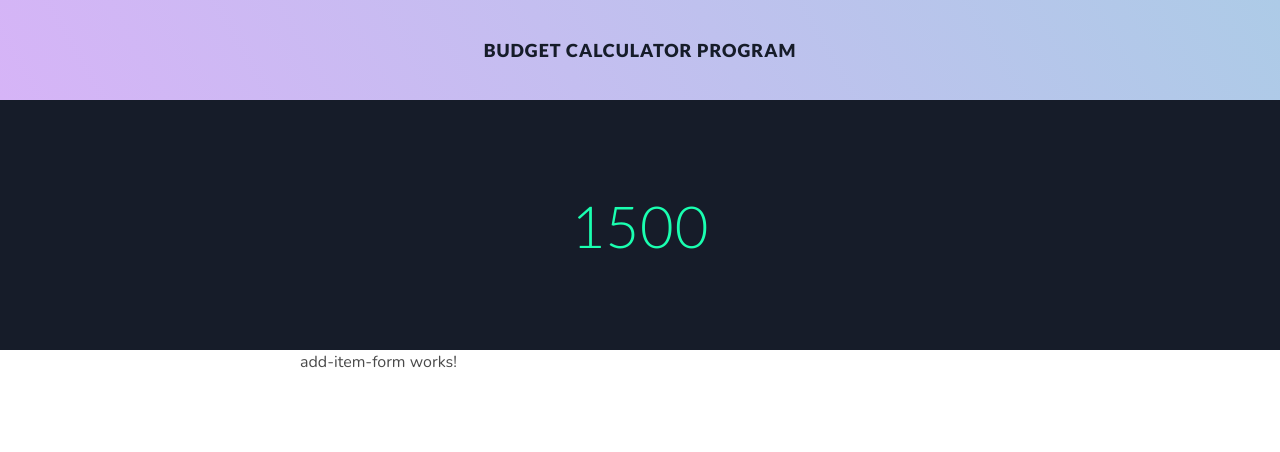
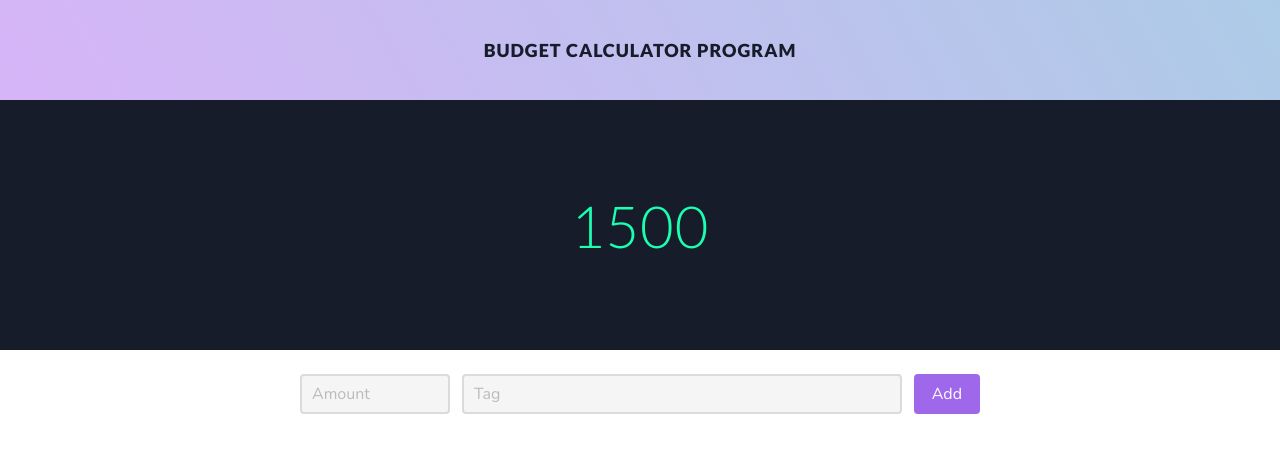
Before and after one commit to eminkartci/BudgetCalculator_React, an Angular app in the folder budget-app/: page / in a window 1280 px wide. Shown: the top 452 px of the page. Built offline with nearby package versions, Linux system fonts and the light colour scheme.

Commit message:
Add Item Form is done

```diff
--- a/budget-app/src/app/add-item-form/add-item-form.component.html
+++ b/budget-app/src/app/add-item-form/add-item-form.component.html
@@ -1 +1,28 @@
-<p>add-item-form works!</p>
+
+<form>
+    <div class="field is-horizontal">
+
+        <!-- Horizontal Div -->
+        <div class="field-body">
+
+            <!-- Amount Field -->
+            <div class="field is-narrow">
+                <p class="control">
+                    <input type="number" class="input" placeholder="Amount" style="width: 150px;">
+                </p>
+            </div>
+
+            <!-- Tag Field-->
+            <div class="field">
+                <p class="control">
+                    <input type="text" class="input" placeholder="Tag">
+                </p>
+            </div>
+
+            <!-- Add Button-->
+            <div class="button button is-primary is-narrow">
+                Add
+            </div>
+        </div>
+    </div>
+</form>
--- a/budget-app/src/app/main-page/main-page.component.html
+++ b/budget-app/src/app/main-page/main-page.component.html
@@ -13,6 +13,6 @@
 <section class="add-item-section">
 
     <div class="add-item-container">
-        <app-add-item-form></app-add-item-form>
+        <app-add-item-form style="padding: 20px;margin: 10px;"></app-add-item-form>
     </div>
 </section>
--- a/budget-app/src/app/main-page/main-page.component.scss
+++ b/budget-app/src/app/main-page/main-page.component.scss
@@ -66,7 +66,6 @@
 
     // Add Item Container
     .add-item-container{
-
         width: 680px;
     }
 }
--- a/budget-app/src/main-styles.scss
+++ b/budget-app/src/main-styles.scss
@@ -33,5 +33,5 @@ $link: $light-blue;
 // Update some of Bulma's component variables
 $body-background-color:  white;
 $control-border-width: 2px;
-$input-border-color: $light-grey;
+$input-background-color: $light-grey;
 $input-shadow: none;
```
